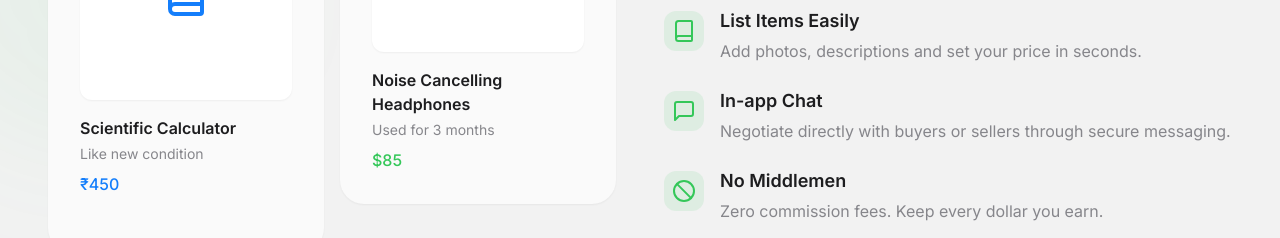
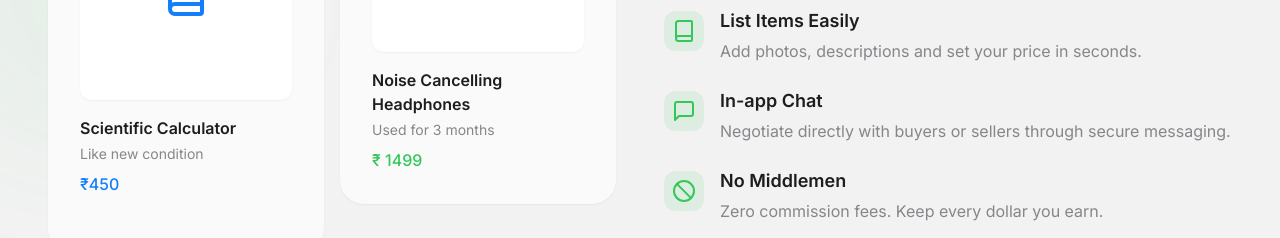
Before and after one commit to astatineRS/campus-connect-glide, a React (Vite) app: page / in a window 1280 px wide. Shown: the part 2220-2458 px from the top of the page. Built offline with nearby package versions, Linux system fonts and the light colour scheme.

Commit message:
Visual edit in Lovable
Edited UI in Lovable

```diff
--- a/src/components/Marketplace.tsx
+++ b/src/components/Marketplace.tsx
@@ -38,7 +38,7 @@ const Marketplace = () => {
                 <div className="text-left">
                   <h3 className="font-semibold mb-1">Noise Cancelling Headphones</h3>
                   <p className="text-sm text-syinq-gray mb-2">Used for 3 months</p>
-                  <p className="font-medium text-syinq-green">$85</p>
+                  <p className="font-medium text-syinq-green">₹ 1499</p>
                 </div>
               </div>
 
```
